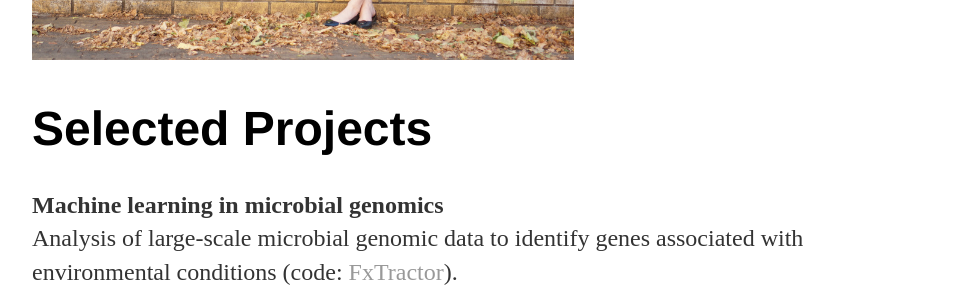
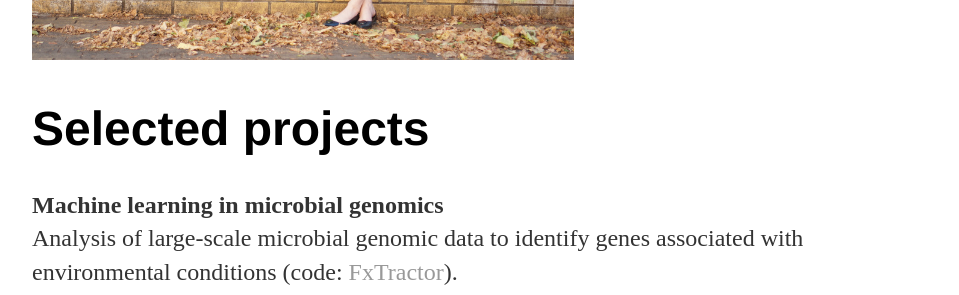
Before and after one commit to waltercostamb/waltercostamb.github.io, a Jekyll site: the page built from index.html, in a window 1280 px wide. Shown: the part 920-1215 px from the top of the page, without its empty margins (160-1119 px from the left). Built offline with Jekyll 4.4.1, drawn with Linux system fonts in a browser that asks for light colours.

```diff
--- a/index.html
+++ b/index.html
@@ -33,7 +33,7 @@ Explore my <a href="https://waltercostamb.github.io/projects/">projects</a>, <a
 
 <p><img border="0" src="https://raw.githubusercontent.com/waltercostamb/waltercostamb.github.io/master/figures/frontpage.jpg" style="height:40vh; min-height:200px;" /></p>
 
-<h1>Selected Projects</h1>
+<h1>Selected projects</h1>
 
 <p>
 <strong>Machine learning in microbial genomics</strong><br>
```
